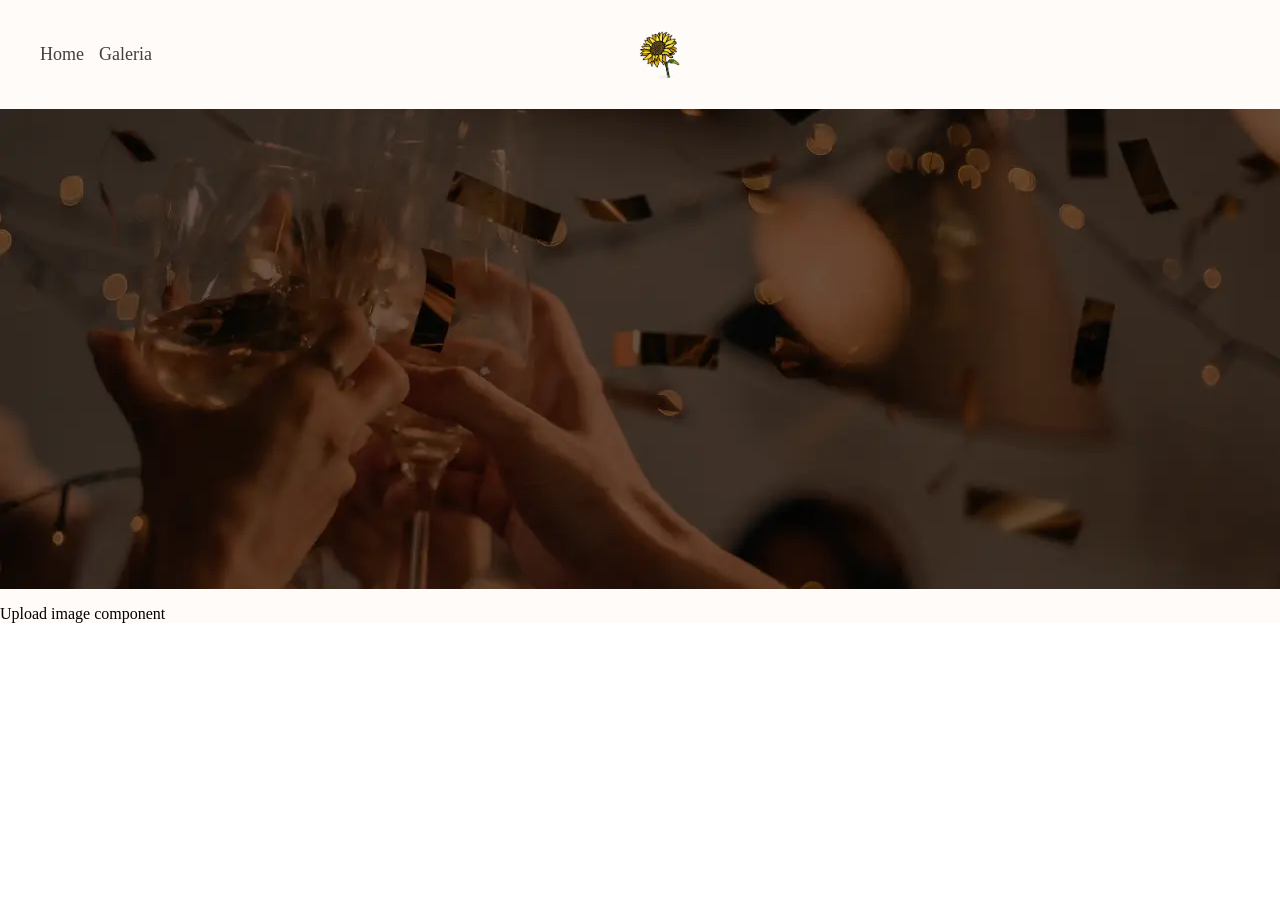
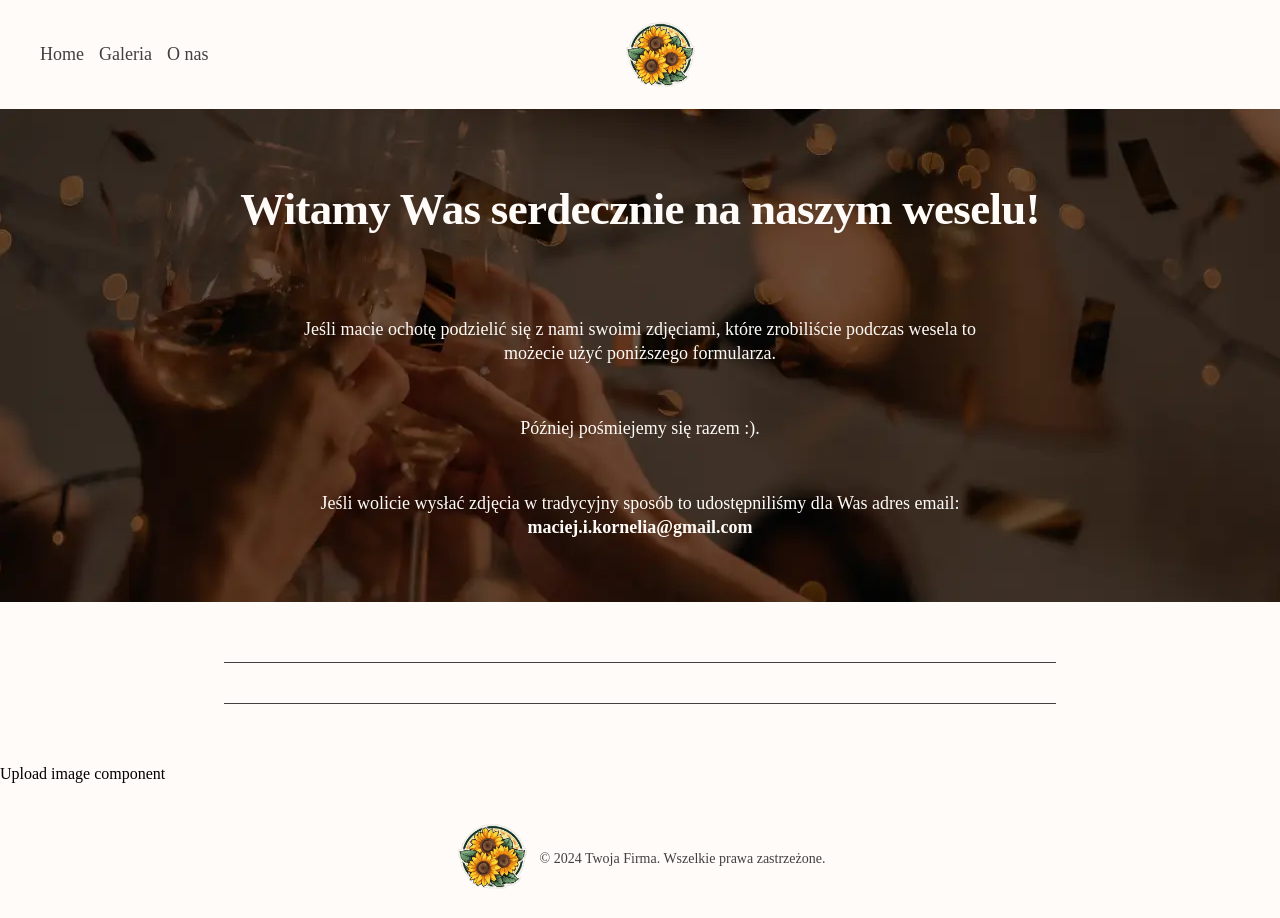
Before and after one commit to MaciejPacek/upload-images-app, a Vue app: page / in a window 1280 px wide. Before the commit the page ends 800 px from the top, so only its background shows below. Built offline with nearby package versions, Linux system fonts and the light colour scheme.

Commit message:
Added footer and changed logo img

```diff
--- a/src/App.vue
+++ b/src/App.vue
@@ -18,16 +18,52 @@
                   <p class="default-text-main-page text">Galeria</p>
                 </a>
               </li>
+              <li class="default-link">
+                <a href="/pl" >
+                  <p class="default-text-main-page text">O nas</p>
+                </a>
+              </li>
             </ul>
             <div class="logo">
-              <img class="img-logo" src="./assets/img/slonecznik.png" />
+              <img class="img-logo" src="./assets/img/slonecznik-log.png" />
             </div>
           </div>
         </div>
       </div>
     </div>
-    <div class="main-background"></div>
+    <div class="main-background">
+      <div class="main">
+        <div class="main-text">
+          <h1 class="big-h2 default-h2"><b>Witamy Was serdecznie na naszym weselu!</b></h1>
+          <div class="text">
+            <p>Jeśli macie ochotę podzielić się z nami swoimi zdjęciami, które zrobiliście podczas wesela to możecie użyć poniższego formularza. </p>
+            <p>Później pośmiejemy się razem :). </p>
+            <p>Jeśli wolicie wysłać zdjęcia w tradycyjny sposób to udostępniliśmy dla Was adres email: <b>maciej.i.kornelia@gmail.com</b></p>
+          </div>
+        </div>
+      </div>
+    </div>
+    <div class="slogan-background">
+      <div class="slogan-border">
+        <div class="slogan">
+
+        </div>
+      </div>
+    </div>
     <UploadImageComponent />
+    <div class="background-footer">
+      <footer>
+        <div class="left">
+          <a href="/pl" class="router-link-active router-link-exact-active">
+            <img class="img-logo" src="./assets/img/slonecznik-log.png" />
+          </a>
+        </div>
+        <div class="right"></div>
+        <div class="copyright">
+          <p>&copy; 2024 Twoja Firma. Wszelkie prawa zastrzeżone.</p>
+        </div>
+      </footer>
+    </div>
   </div>
 </template>
 
--- a/src/components/main.less
+++ b/src/components/main.less
@@ -10,7 +10,7 @@
     font-style: normal;
     font-weight: 400;
     color: inherit;
-    font-family: Raleway, sans-serif;
+    font-family: "Playfair Display", serif;
 }
 
 .main-page {
@@ -86,8 +86,8 @@ a {
 
 .logo img {
     border-radius: 50%;
-    width: 50px;
-    height: 50px;
+    width: 75px;
+    height: 75px;
     object-fit: cover;
 }
 
@@ -99,3 +99,156 @@ a {
     display: flex;
     align-items: center;
 }
+
+.main {
+    position: relative;
+    margin: 45px auto;
+    width: 70%;
+    display: flex;
+    flex-direction: column;
+    justify-content: center;
+    color:#fffbf8;
+    font-family: "Playfair Display", serif;
+}
+
+.main .main-text {
+    position: relative;
+    display: flex;
+    flex-direction: column;
+    align-items: center;
+    justify-content: center;
+    gap: 35px;
+}
+
+.main .main-text .big-h2 {
+    font-size: 45px;
+    text-align: center;
+    color: #fffbf8;
+    font-family: "Playfair Display", serif;
+}
+
+.default-h2 {
+    font-size: 30px;
+    line-height: 50px;
+}
+
+h1 {
+    font-size: 6rem;
+    font-weight: 300;
+    line-height: 6rem;
+    letter-spacing: -.01562em;
+}
+
+.main .main-text .text {
+    width: 80%;
+    margin: auto;
+    display: flex;
+    flex-direction: column;
+    align-items: center;
+    line-height: 24px;
+    font-size: 18px;
+    gap: 15px;
+}
+
+.main .main-text .text p {
+    text-align: center;
+}
+
+.background-footer {
+    background: linear-gradient(180deg, #725d5a08, #725d5a00 15.1%);
+    width: 100%;
+}
+
+/*footer {
+    position: relative;
+    width: 80%;
+    display: flex;
+    flex-flow: row wrap-reverse;
+    justify-content: space-between;
+    align-items: stretch;
+    padding: 30px 0;
+    margin: 0 auto;
+    gap: 20px 25px;
+}
+
+footer .img-logo {
+    border-radius: 50%;
+    width: 75px;
+    height: 75px;
+    object-fit: cover;
+}
+
+footer .left {
+    align-self: self-start;
+    display: flex;
+    flex-direction: column;
+    height: 100%;
+    gap: 15px;
+    justify-content: space-between;
+}
+
+footer .img-logo {
+    height: auto;
+}
+
+footer .right {
+    display: flex;
+    flex-flow: row wrap;
+    gap: 35px;
+}
+
+footer .copyright {
+    width: 100%;
+    text-align: center;
+    font-size: 14px;
+    color: #404040;
+    display: flex;
+}*/
+footer {
+    display: flex;
+    justify-content: center; /* Wyśrodkowanie całej zawartości w poziomie */
+    align-items: center;     /* Wyśrodkowanie elementów w pionie */
+    padding: 20px 0;
+    background-color: #fffbf8; /* Dodaj tło do stopki, jeśli potrzebne */
+}
+
+footer .left,
+footer .copyright {
+    display: flex;
+    align-items: center;
+}
+
+footer .left img {
+    width: 75px;
+    height: 75px;
+    border-radius: 50%;
+    margin-right: 10px;
+}
+
+footer .copyright p {
+    margin: 0;
+    font-size: 14px;
+    color: #404040;
+}
+
+.slogan-background {
+    background-color: #fffbf8;
+    display: flex;
+}
+
+.slogan-border {
+    width: 65%;
+    margin: 60px auto 45px;
+    border-top: 1px solid #404040;
+    border-bottom: 1px solid #404040;
+}
+
+.slogan {
+    width: 90%;
+    margin: 20px auto;
+    display: flex;
+    flex-flow: row wrap;
+    justify-content: center;
+    align-items: center;
+    gap: 15px;
+}
```
Also changed, not shown: src/assets/img/slonecznik-log.png (added), src/assets/img/sun-flower-logo.png (added).
